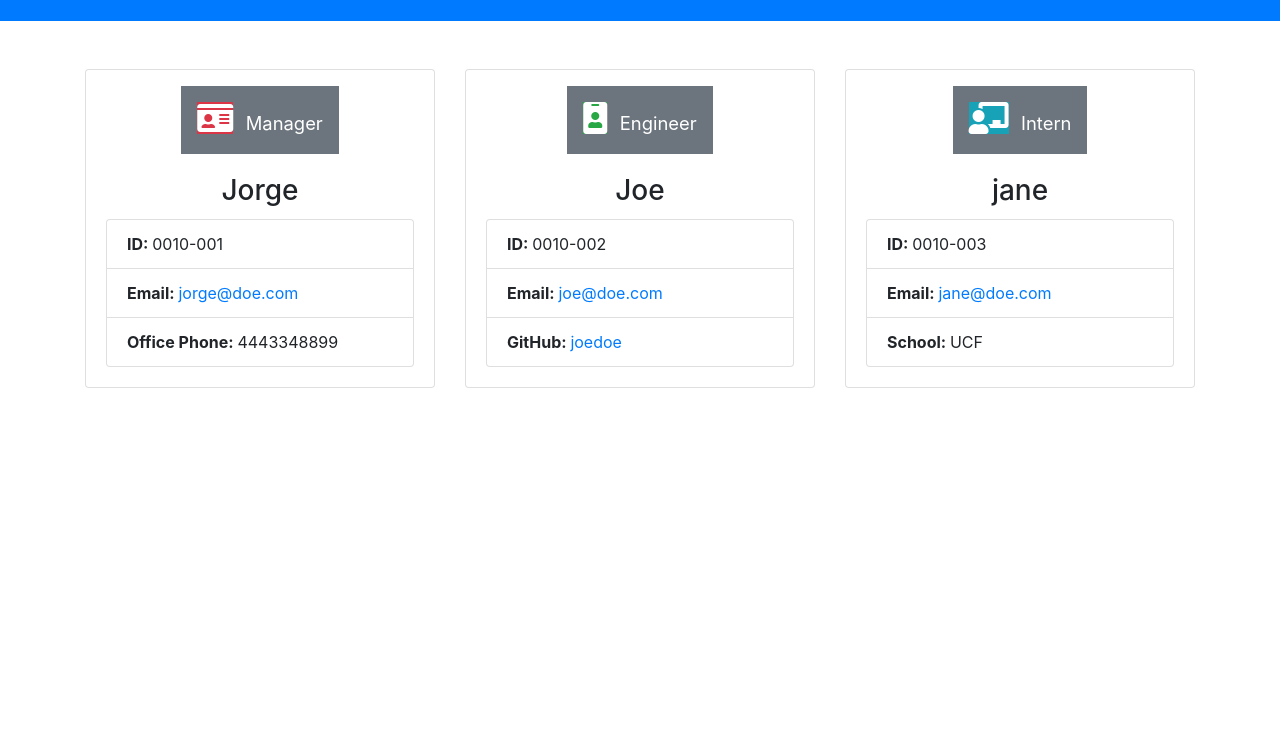
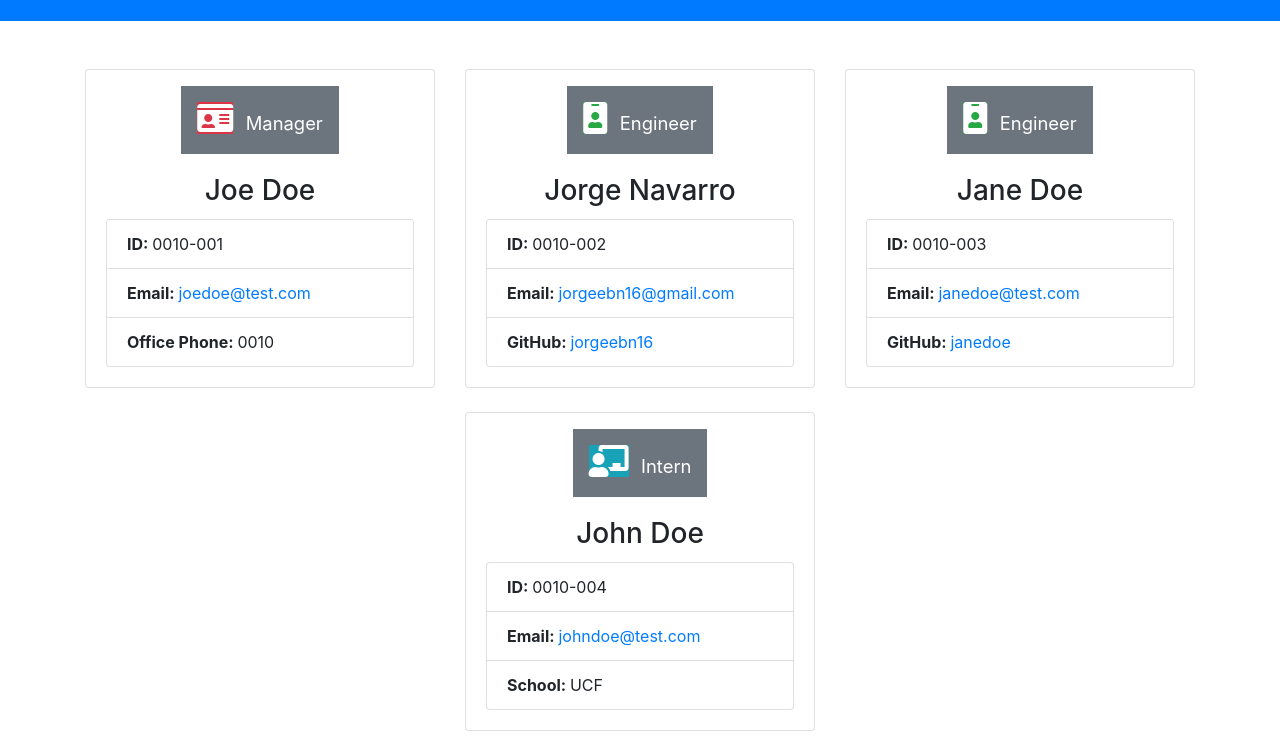
Before and after one commit to jorgeebn16/10-O-O-P-Challenge, a website: page dist/index.html in a window 1280 px wide. Shown: the part 67-822 px from the top of the page. Before the commit the page ends 800 px from the top, so only its background shows below. Drawn offline with nearby package versions, Linux system fonts and the light colour scheme.

Commit message:
Final Update
Final Update

```diff
--- a/dist/index.html
+++ b/dist/index.html
@@ -36,11 +36,11 @@
 
             </div>
         <div class="card-body">
-        <h3 class="card-title text-center">Jorge</h3>
+        <h3 class="card-title text-center">Joe Doe</h3>
         <ul class="card-text list-group">
         <li class="list-group-item"><span class="font-weight-bold">ID: </span> 0010-001</li>
-        <li class="list-group-item"><span class="font-weight-bold">Email: </span><a href="mailto:jorge@doe.com">jorge@doe.com</a></li>
-        <li class="list-group-item"><span class="font-weight-bold">Office Phone: </span>4443348899</li>
+        <li class="list-group-item"><span class="font-weight-bold">Email: </span><a href="mailto:joedoe@test.com">joedoe@test.com</a></li>
+        <li class="list-group-item"><span class="font-weight-bold">Office Phone: </span>0010</li>
         </ul >
         </div >
         </div >
@@ -53,11 +53,28 @@
 
             </div>
         <div class="card-body">
-        <h3 class="card-title text-center">Joe</h3>
+        <h3 class="card-title text-center">Jorge Navarro</h3>
         <ul class="card-text list-group">
         <li class="list-group-item"><span class="font-weight-bold">ID: </span> 0010-002</li>
-        <li class="list-group-item"><span class="font-weight-bold">Email: </span><a href="mailto:joe@doe.com">joe@doe.com</a></li>
-        <li class="list-group-item"><span class="font-weight-bold">GitHub: </span><a href="https://github.com/joedoe" target="_blank">joedoe</a> </li>
+        <li class="list-group-item"><span class="font-weight-bold">Email: </span><a href="mailto:jorgeebn16@gmail.com">jorgeebn16@gmail.com</a></li>
+        <li class="list-group-item"><span class="font-weight-bold">GitHub: </span><a href="https://github.com/jorgeebn16" target="_blank">jorgeebn16</a> </li>
+        </ul >
+        </div >
+        </div >
+        </div ><div class="col col-md-6 col-lg-6 col-xl-4 mb-4">
+            <div class="card">
+            <div class="badge-secondary mt-3 p-3 mx-auto">
+
+            <i class="bg-success fas fa-id-badge fa-w-18 fa-2x mr-2"></i>
+            <span class="employee-title">Engineer</span>
+
+            </div>
+        <div class="card-body">
+        <h3 class="card-title text-center">Jane Doe</h3>
+        <ul class="card-text list-group">
+        <li class="list-group-item"><span class="font-weight-bold">ID: </span> 0010-003</li>
+        <li class="list-group-item"><span class="font-weight-bold">Email: </span><a href="mailto:janedoe@test.com">janedoe@test.com</a></li>
+        <li class="list-group-item"><span class="font-weight-bold">GitHub: </span><a href="https://github.com/janedoe" target="_blank">janedoe</a> </li>
         </ul >
         </div >
         </div >
@@ -70,10 +87,10 @@
 
             </div>
         <div class="card-body">
-        <h3 class="card-title text-center">jane</h3>
+        <h3 class="card-title text-center">John Doe</h3>
         <ul class="card-text list-group">
-        <li class="list-group-item"><span class="font-weight-bold">ID: </span> 0010-003</li>
-        <li class="list-group-item"><span class="font-weight-bold">Email: </span><a href="mailto:jane@doe.com">jane@doe.com</a></li>
+        <li class="list-group-item"><span class="font-weight-bold">ID: </span> 0010-004</li>
+        <li class="list-group-item"><span class="font-weight-bold">Email: </span><a href="mailto:johndoe@test.com">johndoe@test.com</a></li>
         <li class="list-group-item"><span class="font-weight-bold">School: </span>UCF</li >
         </ul >
         </div >
```
Also changed, not shown: README.md, assets/images/Screenshot.png (added), 1 other file.
